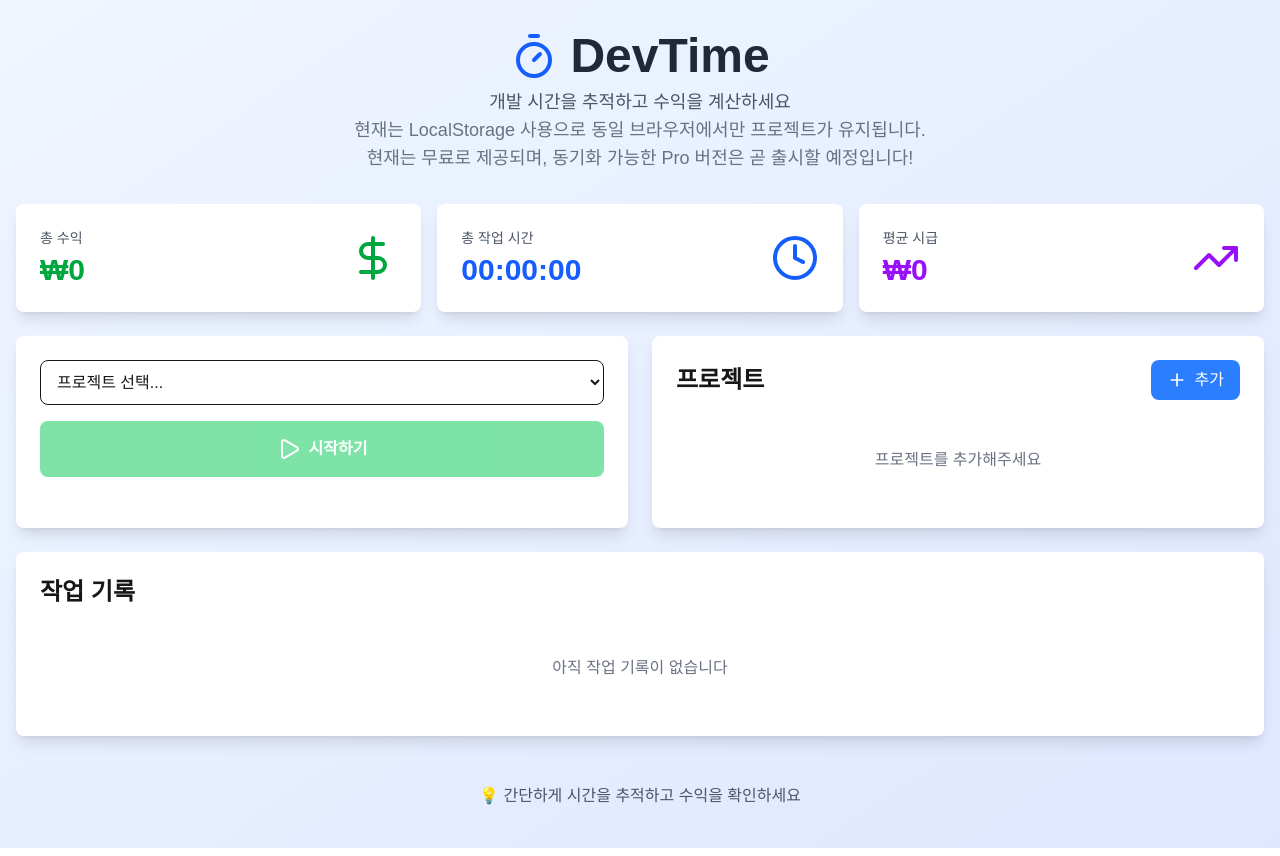
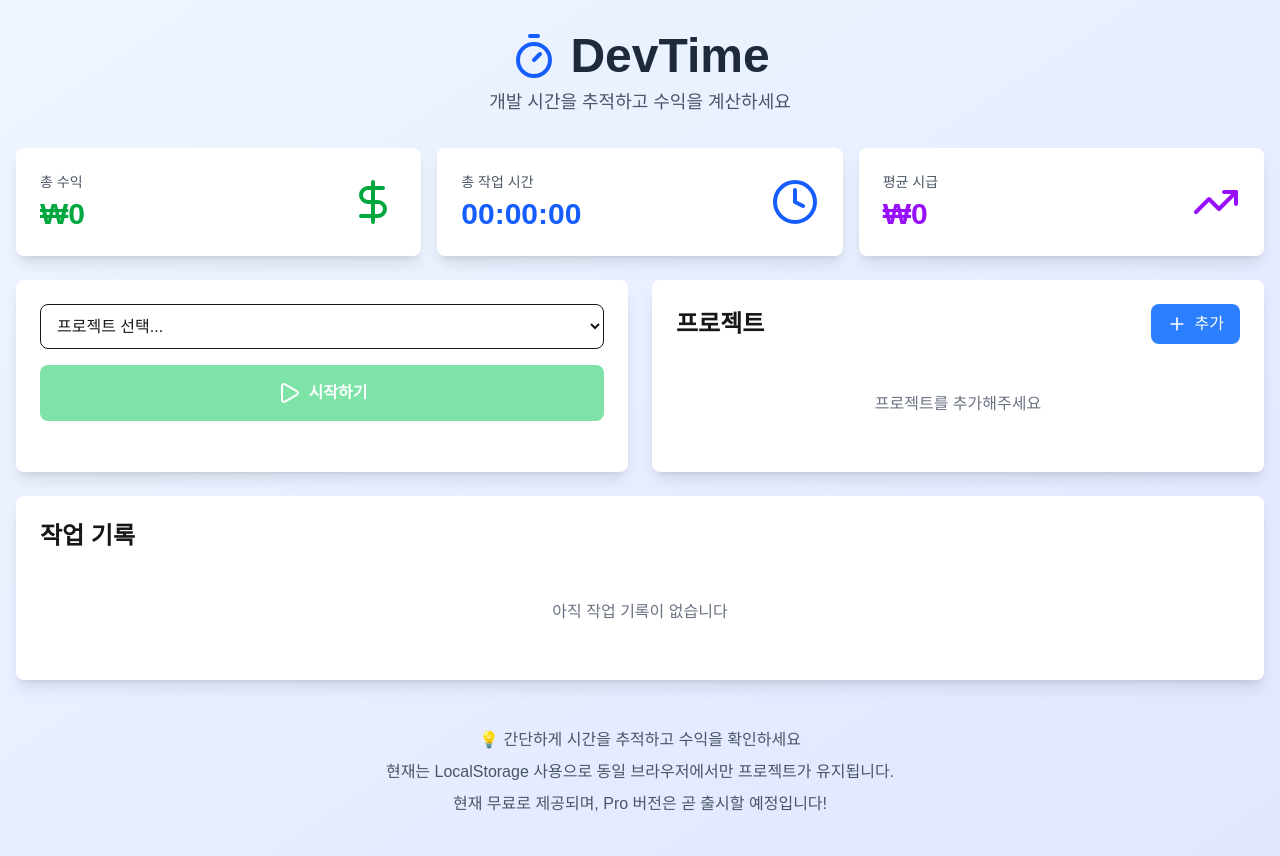
Before and after one commit to harmonyself/devtime, a Next.js app: page / in a window 1280 px wide. Built offline with nearby package versions, Linux system fonts and the light colour scheme.

Commit message:
안내문구 footer로 내리기

```diff
--- a/app/page.tsx
+++ b/app/page.tsx
@@ -18,13 +18,6 @@ export default function Home() {
           <p className="text-gray-600 text-lg">
             개발 시간을 추적하고 수익을 계산하세요
           </p>
-          <p className="text-gray-500 text-lg">
-            현재는 LocalStorage 사용으로 동일 브라우저에서만 프로젝트가 유지됩니다.
-          </p>
-          <p className="text-gray-500 text-lg">
-            현재는 무료로 제공되며, 동기화 가능한 Pro 버전은 곧 출시할 예정입니다!
-          </p>
-
         </header>
 
         <Dashboard />
@@ -43,6 +36,8 @@ export default function Home() {
             Pro 버전으로 업그레이드 - ₩9,000/월
           </button>
           */}
+          <p className="mb-2">현재는 LocalStorage 사용으로 동일 브라우저에서만 프로젝트가 유지됩니다.</p>
+          <p className="mb-2">현재 무료로 제공되며, Pro 버전은 곧 출시할 예정입니다!</p>
         </footer>
       </div>
     </main>
```
